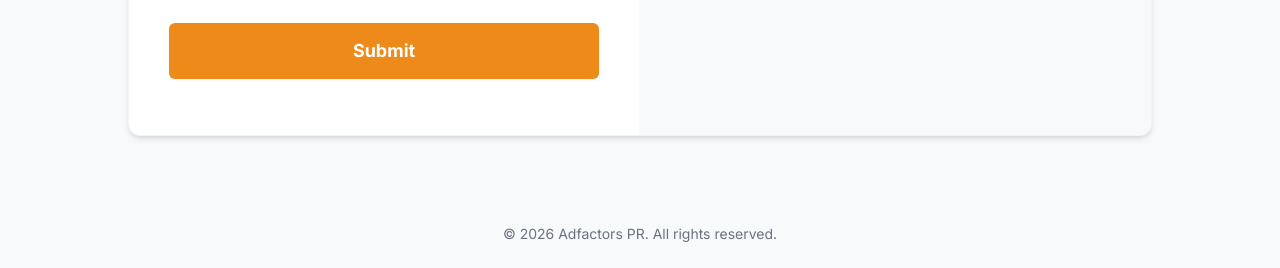
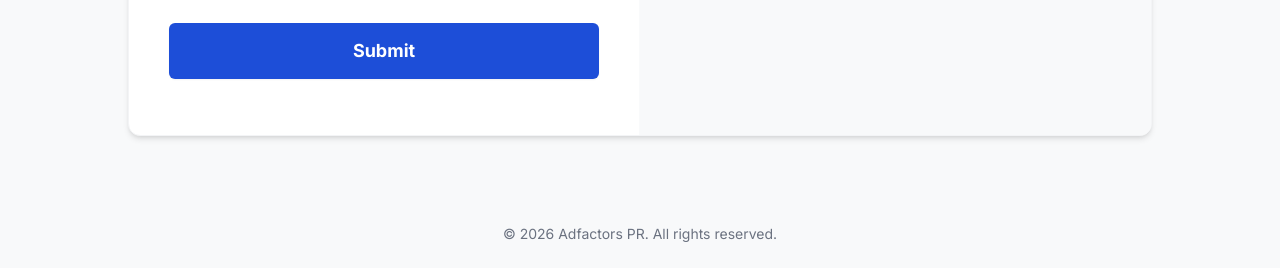
Before and after one commit to pgrapher906-ctrl/sagency, a website: page contact.html in a window 1280 px wide. Shown: the part 643-911 px from the top of the page. Drawn offline with nearby package versions, Linux system fonts and the light colour scheme.

Commit message:
Update contact.html

```diff
--- a/contact.html
+++ b/contact.html
@@ -10,7 +10,7 @@
       theme: {
         extend: {
           colors: {
-            'brand-orange': '#ed8a19',
+            'brand-orange':'#1d4ed8',
             'brand-dark': '#2a3b4c'
           }
         }
```
